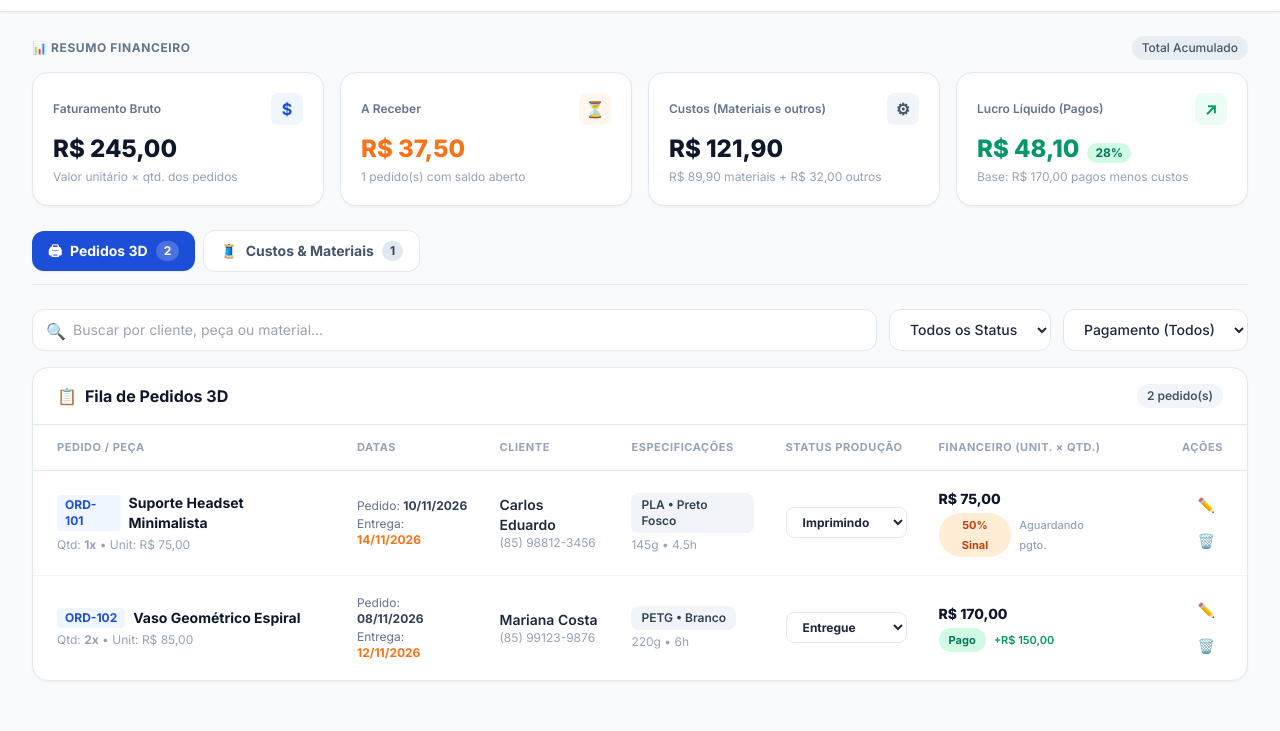
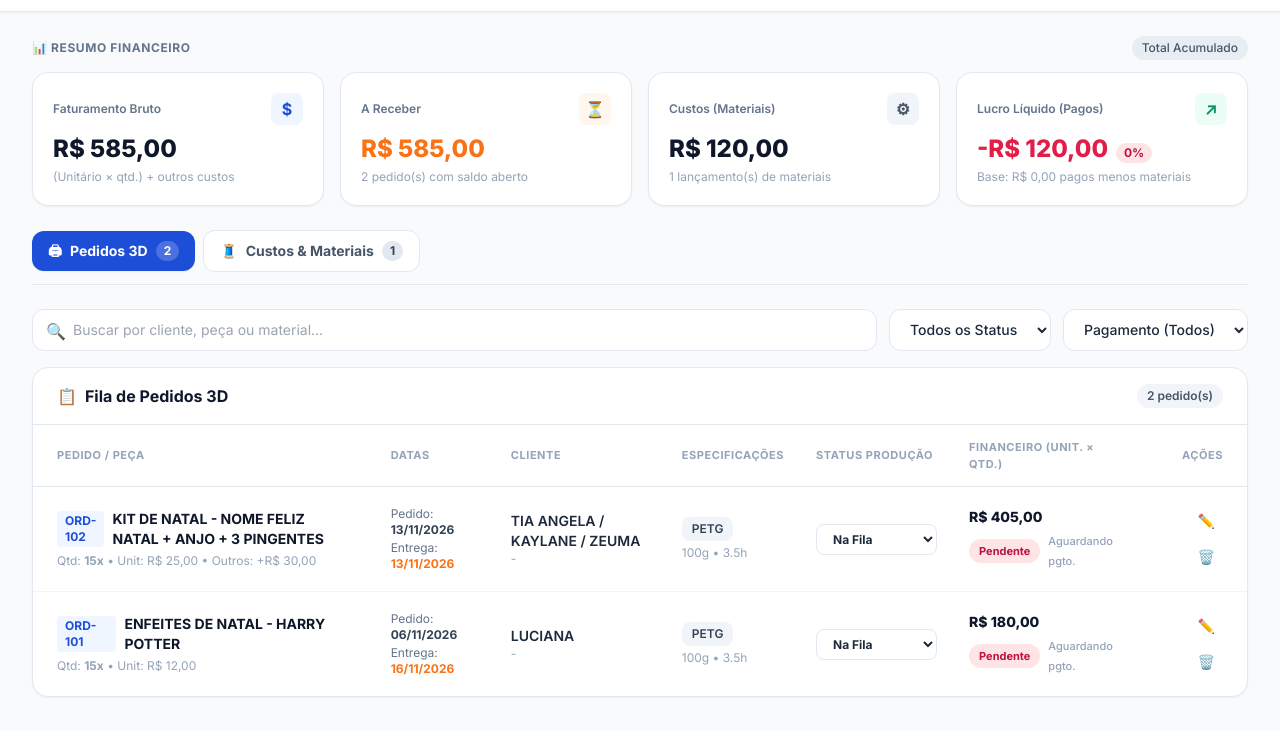
Before and after one commit to romuloedificacoes-creator/LUAN-3D-STUDIO, a plain HTML site: page index.html in a window 1280 px wide. Shown: the part 69-800 px from the top of the page. Drawn offline with nearby package versions, Linux system fonts and the light colour scheme.

Commit message:
Update index.html

```diff
--- a/index.html
+++ b/index.html
@@ -35,10 +35,10 @@
 </head>
 <body class="bg-slate-50 text-slate-800 dark:bg-slate-950 dark:text-slate-100 transition-colors duration-200 min-h-screen font-sans">
 
-  <!-- Cabeçalho Principal -->
+  <!-- Cabeçalho -->
   <header class="bg-white dark:bg-slate-900 border-b border-slate-200 dark:border-slate-800 sticky top-0 z-30 shadow-sm">
-    <div class="max-w-7xl mx-auto px-4 sm:px-6 lg:px-8 h-20 flex items-center justify-between gap-3">
-      <!-- Identidade Visual Luan 3D Studio -->
+    <div class="max-w-7xl mx-auto px-4 sm:px-6 lg:px-8 h-20 flex items-center justify-between gap-4">
+      <!-- Logo Oficial Luan 3D Studio -->
       <div class="flex items-center gap-3">
         <div class="w-12 h-12 rounded-full border-2 border-[#1F2933] dark:border-slate-300 bg-white flex items-center justify-center shadow-sm shrink-0">
           <svg viewBox="0 0 100 100" class="w-9 h-9" fill="none" xmlns="http://www.w3.org/2000/svg">
@@ -100,7 +100,7 @@
             <span class="w-8 h-8 rounded-lg bg-blue-50 dark:bg-blue-950/60 text-[#1D4ED8] dark:text-blue-400 flex items-center justify-center font-bold">$</span>
           </div>
           <p id="kpiRevenue" class="text-2xl font-extrabold text-slate-900 dark:text-white mt-2">R$ 0,00</p>
-          <p class="text-xs text-slate-400 mt-1">Valor unitário × qtd. dos pedidos</p>
+          <p class="text-xs text-slate-400 mt-1">(Unitário × qtd.) + outros custos</p>
         </div>
 
         <!-- Card 2: A Receber -->
@@ -113,14 +113,14 @@
           <p id="kpiReceivableCount" class="text-xs text-slate-400 mt-1">0 pedido(s) com saldo aberto</p>
         </div>
 
-        <!-- Card 3: Custos (Materiais e outros) -->
+        <!-- Card 3: Custos (Materiais) -->
         <div class="bg-white dark:bg-slate-900 p-5 rounded-2xl border border-slate-200 dark:border-slate-800 shadow-sm">
           <div class="flex items-center justify-between">
-            <span class="text-xs font-semibold text-slate-500 dark:text-slate-400">Custos (Materiais e outros)</span>
+            <span class="text-xs font-semibold text-slate-500 dark:text-slate-400">Custos (Materiais)</span>
             <span class="w-8 h-8 rounded-lg bg-slate-100 dark:bg-slate-800 text-slate-600 dark:text-slate-300 flex items-center justify-center font-bold">⚙</span>
           </div>
           <p id="kpiTotalCosts" class="text-2xl font-extrabold text-slate-900 dark:text-white mt-2">R$ 0,00</p>
-          <p id="kpiCostsBreakdown" class="text-xs text-slate-400 mt-1">R$ 0,00 materiais + R$ 0,00 outros</p>
+          <p id="kpiCostsBreakdown" class="text-xs text-slate-400 mt-1">Total investido em materiais</p>
         </div>
 
         <!-- Card 4: Lucro Líquido (Pagos) -->
@@ -309,7 +309,7 @@
           </div>
         </div>
 
-        <!-- Multiplicação: Quantidade x Valor Unitário -->
+        <!-- Multiplicação: Quantidade x Valor Unitário + Outros Custos -->
         <div class="p-4 rounded-xl bg-blue-50/70 dark:bg-blue-950/30 border border-blue-100 dark:border-blue-900/50 space-y-3">
           <div class="grid grid-cols-1 sm:grid-cols-3 gap-3">
             <div>
@@ -322,11 +322,11 @@
             </div>
             <div>
               <label class="block text-xs font-bold uppercase text-slate-600 dark:text-slate-300 mb-1">Outros Custos (R$)</label>
-              <input id="orderCost" type="number" step="0.01" min="0" value="0" class="w-full px-3.5 py-2.5 rounded-xl border border-slate-200 dark:border-slate-700 bg-white dark:bg-slate-800 text-sm" />
+              <input id="orderCost" oninput="updateOrderTotalPreview()" type="number" step="0.01" min="0" value="0" class="w-full px-3.5 py-2.5 rounded-xl border border-slate-200 dark:border-slate-700 bg-white dark:bg-slate-800 text-sm" />
             </div>
           </div>
           <div class="flex items-center justify-between pt-2 border-t border-blue-200/60 dark:border-blue-900">
-            <span class="text-xs font-bold text-slate-600 dark:text-slate-300">Valor Total do Pedido (Unitário × Qtd.):</span>
+            <span class="text-xs font-bold text-slate-600 dark:text-slate-300">Valor Total do Pedido ((Unit. × Qtd.) + Outros):</span>
             <span id="orderTotalPreview" class="text-lg font-extrabold text-[#1D4ED8] dark:text-blue-400">R$ 0,00</span>
           </div>
         </div>
@@ -479,50 +479,50 @@
     const STORAGE_MATERIALS_KEY = 'luan3d_materials_v2';
     const STORAGE_THEME_KEY = 'luan3d_theme';
 
-    // Dados iniciais de exemplo
+    // Dados reais embutidos como padrão
     let orders = JSON.parse(localStorage.getItem(STORAGE_ORDERS_KEY)) || [
       {
-        id: 'ORD-101',
-        client: 'Carlos Eduardo',
-        phone: '(85) 98812-3456',
-        item: 'Suporte Headset Minimalista',
-        orderDate: '2026-11-10',
-        deliveryDate: '2026-11-14',
-        material: 'PLA • Preto Fosco',
-        weight: 145,
-        hours: 4.5,
-        qty: 1,
-        unitPrice: 75.00,
-        cost: 12.00,
-        status: 'Imprimindo',
-        payment: '50% Sinal'
+        id: 'ORD-102',
+        client: 'TIA ANGELA / KAYLANE / ZEUMA',
+        phone: '',
+        item: 'KIT DE NATAL - NOME FELIZ NATAL + ANJO + 3 PINGENTES',
+        orderDate: '2026-11-13',
+        deliveryDate: '2026-11-13',
+        material: 'PETG',
+        weight: 100,
+        hours: 3.5,
+        qty: 15,
+        unitPrice: 25,
+        cost: 30,
+        status: 'Na Fila',
+        payment: 'Pendente'
       },
       {
-        id: 'ORD-102',
-        client: 'Mariana Costa',
-        phone: '(85) 99123-9876',
-        item: 'Vaso Geométrico Espiral',
-        orderDate: '2026-11-08',
-        deliveryDate: '2026-11-12',
-        material: 'PETG • Branco',
-        weight: 220,
-        hours: 6.0,
-        qty: 2,
-        unitPrice: 85.00,
-        cost: 20.00,
-        status: 'Entregue',
-        payment: 'Pago'
+        id: 'ORD-101',
+        client: 'LUCIANA',
+        phone: '',
+        item: 'ENFEITES DE NATAL - HARRY POTTER ',
+        orderDate: '2026-11-06',
+        deliveryDate: '2026-11-16',
+        material: 'PETG',
+        weight: 100,
+        hours: 3.5,
+        qty: 15,
+        unitPrice: 12,
+        cost: 0,
+        status: 'Na Fila',
+        payment: 'Pendente'
       }
     ];
 
     let materials = JSON.parse(localStorage.getItem(STORAGE_MATERIALS_KEY)) || [
       {
-        id: 'MAT-01',
+        id: 'MAT-1794525799770',
+        name: 'PLA MARMORE',
+        category: 'Filamento',
         date: '2026-11-05',
-        name: 'Filamento PETG Preto 1kg',
-        category: 'Filamento',
         qty: 1,
-        unitCost: 89.90
+        unitCost: 120
       }
     ];
 
@@ -606,22 +606,22 @@
     }
 
     // Dashboard Financeiro:
-    // 1. Faturamento Bruto | 2. A Receber | 3. Custos (Materiais e outros) | 4. Lucro Líquido (Somente Pedidos Pagos)
+    // Total do Pedido = (Quantidade * Valor Unitário) + Outros Custos (embutido no valor do produto)
+    // Custos Totais = Exclusivamente a soma de Materiais
+    // Lucro Líquido = Receita dos Pedidos Pagos - Custos de Materiais
     function updateKPIs() {
       let grossRevenue = 0;
       let paidRevenue = 0;
-      let otherOrderCosts = 0;
       let receivable = 0;
       let receivableCount = 0;
 
       orders.forEach(o => {
         const qty = Number(o.qty) || 1;
         const unit = Number(o.unitPrice) || 0;
-        const totalOrder = qty * unit;
         const cost = Number(o.cost) || 0;
+        const totalOrder = (qty * unit) + cost;
 
         grossRevenue += totalOrder;
-        otherOrderCosts += cost;
 
         if (o.payment === 'Pago') {
           paidRevenue += totalOrder;
@@ -635,15 +635,14 @@
       });
 
       const materialsCost = materials.reduce((acc, m) => acc + ((Number(m.qty) || 1) * (Number(m.unitCost) || 0)), 0);
-      const totalCosts = materialsCost + otherOrderCosts;
-      const netProfit = paidRevenue - totalCosts;
+      const netProfit = paidRevenue - materialsCost;
       const margin = paidRevenue > 0 ? Math.round((netProfit / paidRevenue) * 100) : 0;
 
       document.getElementById('kpiRevenue').textContent = formatCurrency(grossRevenue);
       document.getElementById('kpiReceivable').textContent = formatCurrency(receivable);
       document.getElementById('kpiReceivableCount').textContent = `${receivableCount} pedido(s) com saldo aberto`;
-      document.getElementById('kpiTotalCosts').textContent = formatCurrency(totalCosts);
-      document.getElementById('kpiCostsBreakdown').textContent = `${formatCurrency(materialsCost)} materiais + ${formatCurrency(otherOrderCosts)} outros`;
+      document.getElementById('kpiTotalCosts').textContent = formatCurrency(materialsCost);
+      document.getElementById('kpiCostsBreakdown').textContent = `${materials.length} lançamento(s) de materiais`;
 
       const profitEl = document.getElementById('kpiProfit');
       profitEl.textContent = formatCurrency(netProfit);
@@ -657,7 +656,7 @@
         ? 'text-xs font-bold px-2 py-0.5 rounded-full bg-emerald-100 dark:bg-emerald-950 text-emerald-700 dark:text-emerald-300'
         : 'text-xs font-bold px-2 py-0.5 rounded-full bg-rose-100 dark:bg-rose-950 text-rose-700 dark:text-rose-300';
 
-      document.getElementById('kpiPaidBaseText').textContent = `Base: ${formatCurrency(paidRevenue)} pagos menos custos`;
+      document.getElementById('kpiPaidBaseText').textContent = `Base: ${formatCurrency(paidRevenue)} pagos menos materiais`;
     }
 
     // Renderizar Tabela de Pedidos
@@ -689,9 +688,9 @@
       tbody.innerHTML = filtered.map(o => {
         const qty = Number(o.qty) || 1;
         const unit = Number(o.unitPrice) || 0;
-        const total = qty * unit;
+        const cost = Number(o.cost) || 0;
+        const total = (qty * unit) + cost;
         const isPaid = o.payment === 'Pago';
-        const profit = isPaid ? (total - (Number(o.cost) || 0)) : 0;
 
         const payBadge = isPaid
           ? 'bg-emerald-100 text-emerald-700 dark:bg-emerald-950 dark:text-emerald-300'
@@ -700,7 +699,7 @@
           : 'bg-rose-100 text-rose-700 dark:bg-rose-950 dark:text-rose-300';
 
         const profitLabel = isPaid
-          ? `<span class="text-[11px] font-semibold text-emerald-600 dark:text-emerald-400">+${formatCurrency(profit)}</span>`
+          ? `<span class="text-[11px] font-semibold text-emerald-600 dark:text-emerald-400">+${formatCurrency(total)}</span>`
           : `<span class="text-[11px] font-medium text-slate-400">Aguardando pgto.</span>`;
 
         return `
@@ -710,7 +709,7 @@
                 <span class="text-xs font-bold px-2 py-0.5 rounded bg-blue-50 dark:bg-blue-950 text-[#1D4ED8] dark:text-blue-400">${o.id}</span>
                 <span class="font-bold text-slate-900 dark:text-white">${o.item}</span>
               </div>
-              <p class="text-xs text-slate-400 mt-1">Qtd: <strong>${qty}x</strong> • Unit: ${formatCurrency(unit)}</p>
+              <p class="text-xs text-slate-400 mt-1">Qtd: <strong>${qty}x</strong> • Unit: ${formatCurrency(unit)}${cost > 0 ? ` • Outros: +${formatCurrency(cost)}` : ''}</p>
             </td>
             <td class="py-4 px-4 text-xs">
               <div class="text-slate-500">Pedido: <strong class="text-slate-700 dark:text-slate-200">${formatDateBR(o.orderDate)}</strong></div>
@@ -800,7 +799,8 @@
     function updateOrderTotalPreview() {
       const qty = Number(document.getElementById('orderQty').value) || 0;
       const unit = Number(document.getElementById('orderUnitPrice').value) || 0;
-      document.getElementById('orderTotalPreview').textContent = formatCurrency(qty * unit);
+      const cost = Number(document.getElementById('orderCost').value) || 0;
+      document.getElementById('orderTotalPreview').textContent = formatCurrency((qty * unit) + cost);
     }
 
     function openOrderModal() {
@@ -991,8 +991,7 @@
         if (filter === 'ALL') return true;
         return o.status === filter;
       });
-
-      const grossTotal = filteredOrders.reduce((acc, o) => acc + ((Number(o.qty) || 1) * (Number(o.unitPrice) || 0)), 0);
+      const grossTotal = filteredOrders.reduce((acc, o) => acc + ((Number(o.qty) || 1) * (Number(o.unitPrice) || 0)) + (Number(o.cost) || 0), 0);
 
       const { jsPDF } = window.jspdf;
       const doc = new jsPDF();
@@ -1021,14 +1020,15 @@
       const rows = filteredOrders.map(o => {
         const qty = Number(o.qty) || 1;
         const unit = Number(o.unitPrice) || 0;
+        const cost = Number(o.cost) || 0;
         return [
           o.id,
           o.item,
           o.client,
           `${formatDateBR(o.orderDate)} / ${formatDateBR(o.deliveryDate)}`,
           o.status,
-          `${qty}x ${formatCurrency(unit)}`,
-          formatCurrency(qty * unit)
+          `${qty}x ${formatCurrency(unit)}${cost > 0 ? ` (+${formatCurrency(cost)})` : ''}`,
+          formatCurrency((qty * unit) + cost)
         ];
       });
 
```
